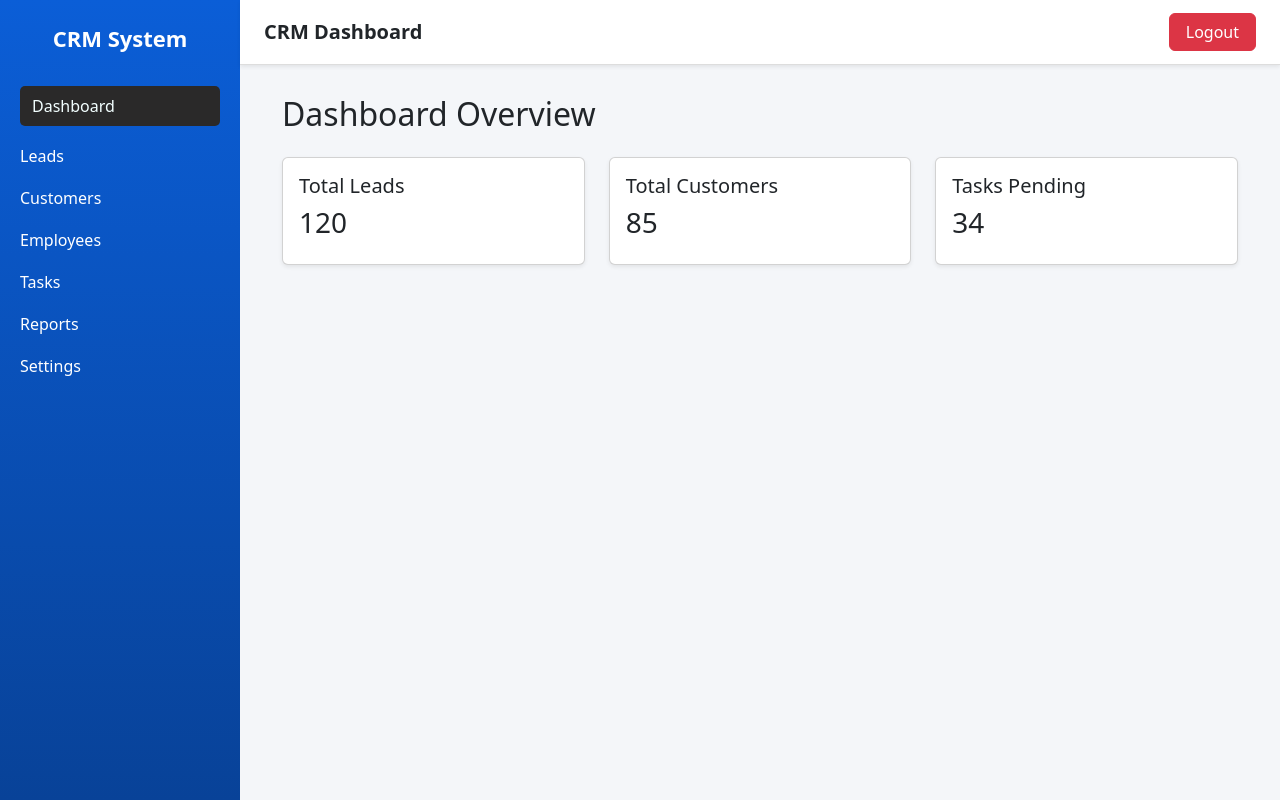
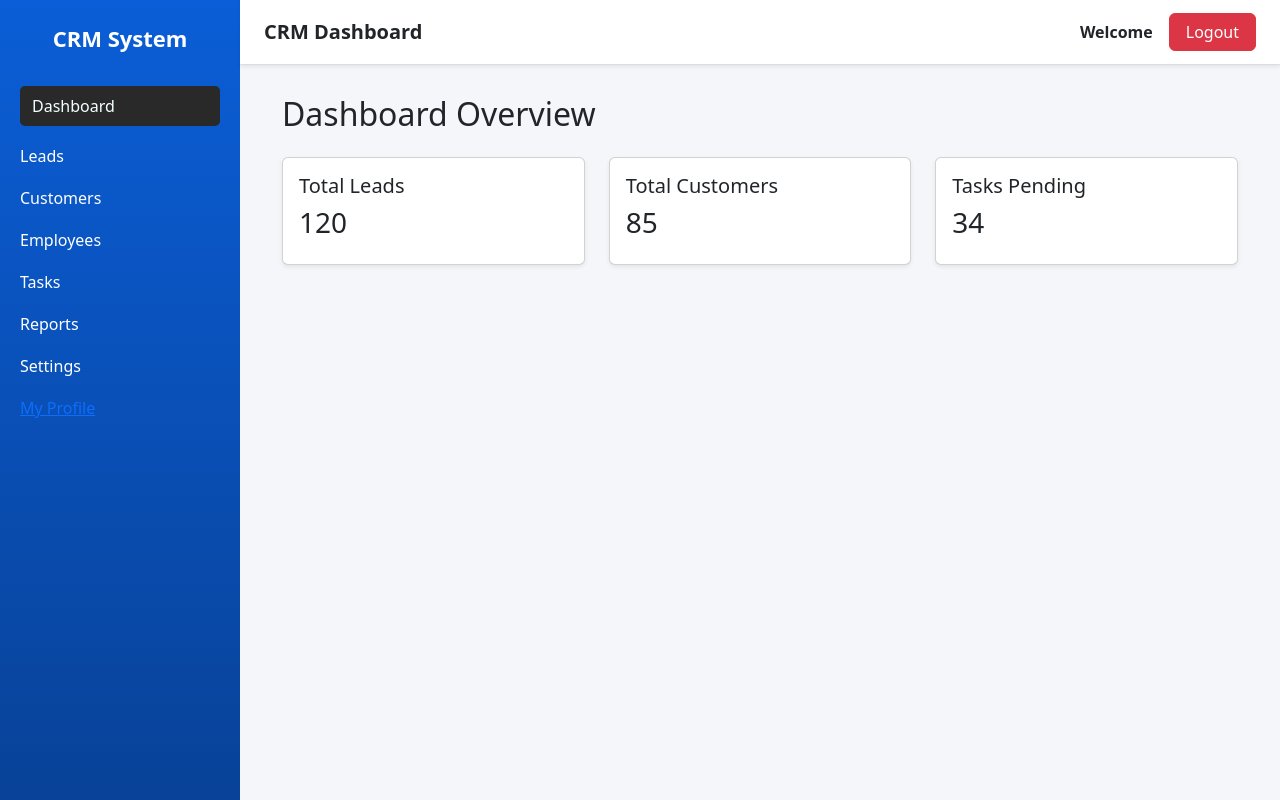
Before and after one commit to anishachandgude2005/CRM_Project, a React (Vite) app in the folder crm-project/: page /dashboard in a window 1280 px wide. Built offline with nearby package versions, Linux system fonts and the light colour scheme.

Commit message:
change in navbar

```diff
--- a/crm-project/src/components/Navbar.jsx
+++ b/crm-project/src/components/Navbar.jsx
@@ -1,13 +1,33 @@
 import "./Navbar.css";
+import { useNavigate } from "react-router-dom";
 
 export default function Navbar() {
+  const navigate = useNavigate();
+
+  const user = JSON.parse(localStorage.getItem("crmUser"));
+
+  const handleLogout = () => {
+    localStorage.removeItem("crmUser");
+    navigate("/");
+  };
+
   return (
     <nav className="navbar shadow-sm px-4">
-  <h5 className="m-0 fw-bold">CRM Dashboard</h5>
+      <h5 className="m-0 fw-bold">CRM Dashboard</h5>
 
-  <button className="btn btn-danger ms-auto px-3">
-    Logout
-  </button>
-</nav>
+      {/* Right Side */}
+      <div className="ms-auto d-flex align-items-center gap-3">
+        <span className="fw-semibold">
+          Welcome {user?.role}
+        </span>
+
+        <button
+          className="btn btn-danger px-3"
+          onClick={handleLogout}
+        >
+          Logout
+        </button>
+      </div>
+    </nav>
   );
 }
--- a/crm-project/src/components/Sidebar.jsx
+++ b/crm-project/src/components/Sidebar.jsx
@@ -14,6 +14,7 @@ export default function Sidebar() {
         <NavLink to="/tasks" className="nav-link">Tasks</NavLink>
         <NavLink to="/reports" className="nav-link">Reports</NavLink>
         <NavLink to="/settings" className="nav-link">Settings</NavLink>
+        <NavLink to="/profile">My Profile</NavLink>
       </nav>
     </aside>
   );
--- a/crm-project/src/pages/dashboard/Dashboard.jsx
+++ b/crm-project/src/pages/dashboard/Dashboard.jsx
@@ -1,6 +1,11 @@
 export default function Dashboard() {
+
+  const user = JSON.parse(localStorage.getItem("user"));
+
   return (
     <div className="container-fluid">
+
+
       <h2 className="mb-4">Dashboard Overview</h2>
 
       <div className="row">
```
Also changed, not shown: 1 other file (tests, documents, lock files or other folders).
